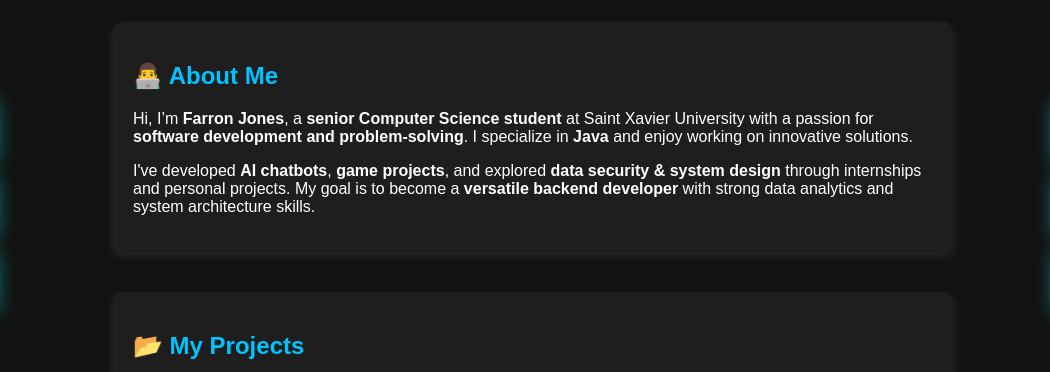
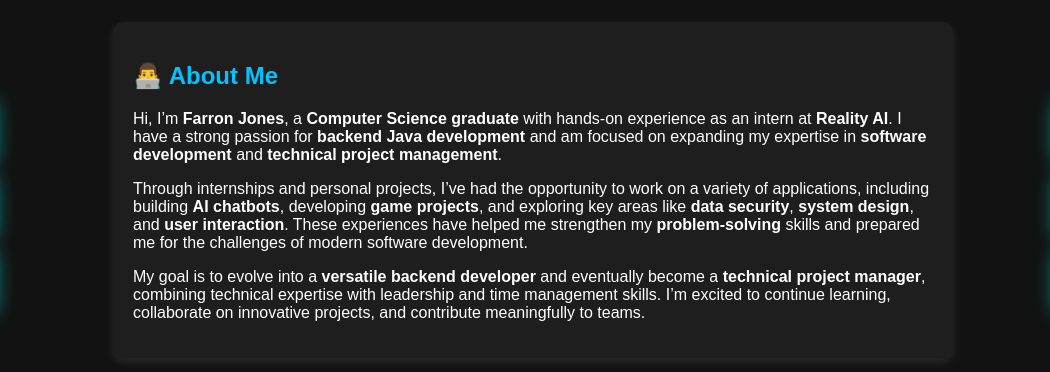
Before and after one commit to FarronJones/FarronJones.github.io, a plain HTML site: page index.html in a window 1280 px wide. Shown: the part 193-565 px from the top of the page, 107-1157 px from the left. Drawn offline with Linux system fonts and the light colour scheme; grey boxes are pictures that could not be loaded.

Commit message:
Update index.html

```diff
--- a/index.html
+++ b/index.html
@@ -115,12 +115,13 @@
    <section>
     <h2>👨‍💻 About Me</h2>
     <p>
-            Hi, I’m <strong>Farron Jones</strong>, a <strong>senior Computer Science student</strong> at Saint Xavier University with a passion for <strong>software development and problem-solving</strong>.
-            I specialize in <strong>Java</strong> and enjoy working on innovative solutions.
+        Hi, I’m <strong>Farron Jones</strong>, a <strong>Computer Science graduate</strong> with hands-on experience as an intern at <strong>Reality AI</strong>. I have a strong passion for <strong>backend Java development</strong> and am focused on expanding my expertise in <strong>software development</strong> and <strong>technical project management</strong>.
     </p>
     <p>
-            I've developed <strong>AI chatbots</strong>, <strong>game projects</strong>, and explored <strong>data security & system design</strong> through internships and personal projects.
-            My goal is to become a <strong>versatile backend developer</strong> with strong data analytics and system architecture skills.
+        Through internships and personal projects, I’ve had the opportunity to work on a variety of applications, including building <strong>AI chatbots</strong>, developing <strong>game projects</strong>, and exploring key areas like <strong>data security</strong>, <strong>system design</strong>, and <strong>user interaction</strong>. These experiences have helped me strengthen my <strong>problem-solving</strong> skills and prepared me for the challenges of modern software development.
+    </p>
+    <p>
+        My goal is to evolve into a <strong>versatile backend developer</strong> and eventually become a <strong>technical project manager</strong>, combining technical expertise with leadership and time management skills. I’m excited to continue learning, collaborate on innovative projects, and contribute meaningfully to teams.
     </p>
 </section>
 
```
Lines whose indentation alone changed are shown as unchanged.
